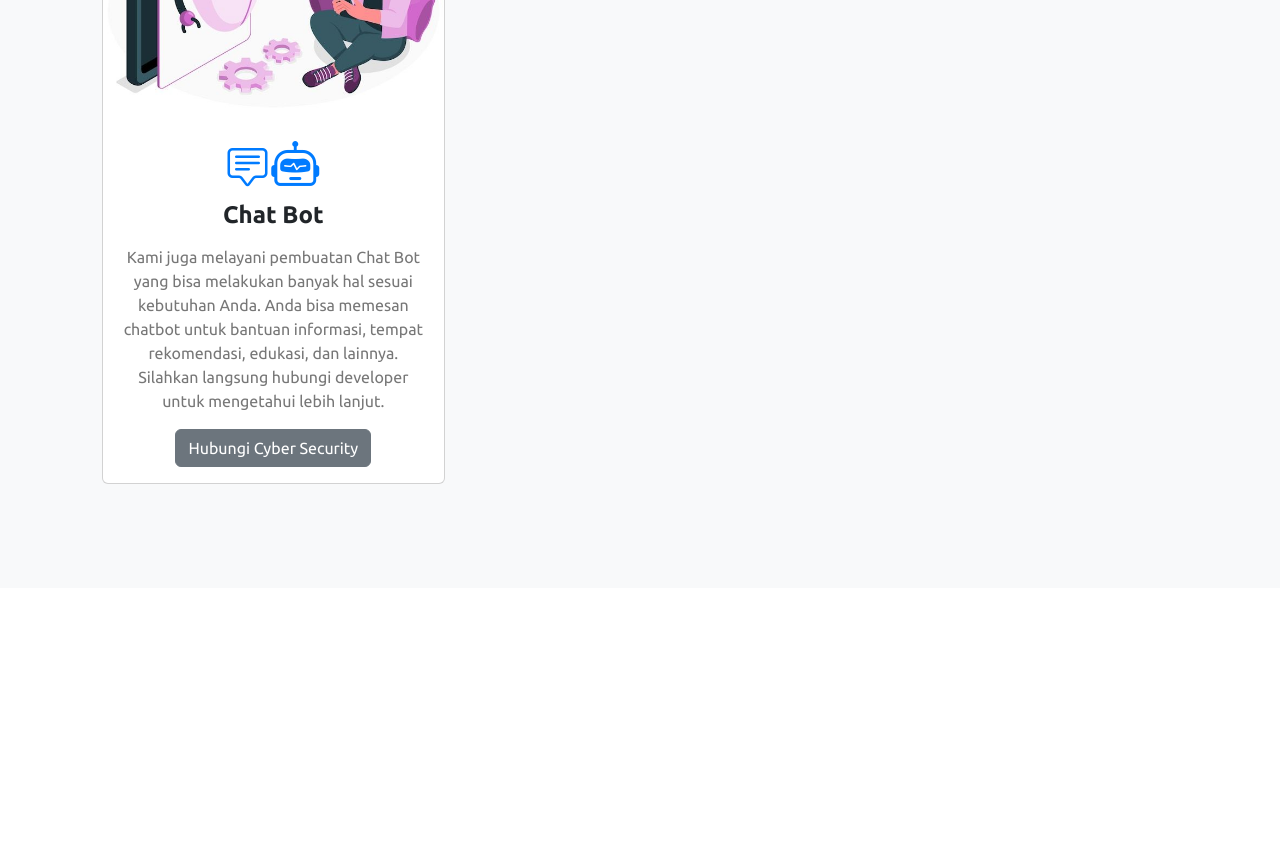
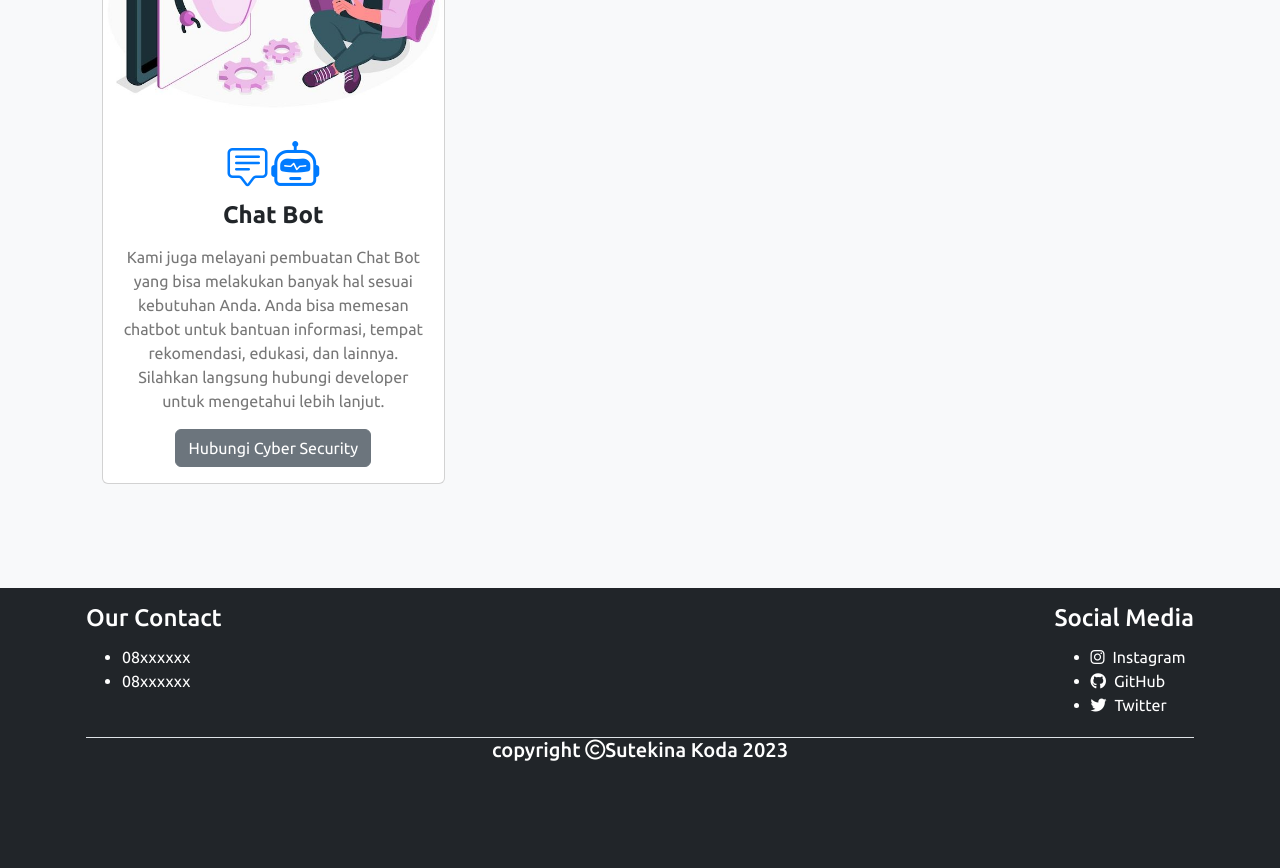
Before and after one commit to RepublikKode/SutekinaKoda, a plain HTML site: page pages/services.html in a window 1280 px wide. Shown: the part 2715-3583 px from the top of the page. Before the commit the page ends 3303 px from the top, so only its background shows below. Drawn offline with nearby package versions, Linux system fonts and the light colour scheme.

Commit message:
add footer to service and contact

```diff
--- a/pages/services.html
+++ b/pages/services.html
@@ -8,6 +8,8 @@
     <link rel="stylesheet" href="https://cdn.jsdelivr.net/npm/bootstrap-icons@1.10.5/font/bootstrap-icons.css" />
     <link href="https://cdn.jsdelivr.net/npm/bootstrap@5.3.0/dist/css/bootstrap.min.css" rel="stylesheet" integrity="sha384-9ndCyUaIbzAi2FUVXJi0CjmCapSmO7SnpJef0486qhLnuZ2cdeRhO02iuK6FUUVM" crossorigin="anonymous" />
     <link rel="stylesheet" href="../src/css/fonts.css" />
+    <!-- font awesome icons -->
+    <link rel="stylesheet" href="https://cdnjs.cloudflare.com/ajax/libs/font-awesome/6.4.0/css/all.min.css" integrity="sha512-iecdLmaskl7CVkqkXNQ/ZH/XLlvWZOJyj7Yy7tcenmpD1ypASozpmT/E0iPtmFIB46ZmdtAc9eNBvH0H/ZpiBw==" crossorigin="anonymous" referrerpolicy="no-referrer" />
     <style>
       .services-section {
         padding: 80px 0;
@@ -202,6 +204,46 @@
     </div>
     </section>
     <!-- section services end -->
+        <!-- Section Member End -->
+        <section id="footer" class="bg-dark" style="width: 100%; height:35vh;">
+          <footer class="container p-3">
+            <!-- Footer CTA Contact Start -->
+            <div class="d-flex justify-content-between flex-row border-bottom">
+              <!-- Whatsapp Start -->
+              <div>
+                <div>
+                  <h5 class="h4 text-white">Our Contact</h5>
+                </div>
+                <div class="p-1">
+                  <ul class="text-white">
+                    <li><a class="text-white text-decoration-none" href="#">08xxxxxx</a></li>
+                    <li><a class="text-white text-decoration-none" href="#">08xxxxxx</a></li>
+                  </ul>
+                </div>
+              </div>
+              <!-- Whatsapp End -->
+              <!-- Sosmed Start -->
+              <div>
+                <div>
+                  <h5 class="h4 text-white">Social Media</h5>
+                </div>
+                <div class="p-1">
+                  <ul class="text-white">
+                    <li><a href="#" class="text-white text-decoration-none d-flex flex-row gap-2 align-items-center"><i class="fa-brands fa-instagram"></i>Instagram</a></li>
+                    <li><a href="#" class="text-white text-decoration-none d-flex flex-row gap-2 align-items-center"><i class="fa-brands fa-github"></i>GitHub</a></li>
+                    <li><a href="#" class="text-white text-decoration-none d-flex flex-row gap-2 align-items-center"><i class="fa-brands fa-twitter"></i>Twitter</a></li>
+                  </ul>
+                </div>
+              </div>
+              <!-- Sosmed End -->
+            </div>
+            <!--  Footer CTA Contact End-->
+            <!-- Footer Reserve Start -->
+            <div class="d-flex justify-content-center">
+              <h5 class="text-white">copyright <i class="fa-regular fa-copyright"></i>Sutekina Koda 2023</h5>
+            </div>
+            <!-- Footer Reserve End -->
+          </footer>
     <script src="https://cdn.jsdelivr.net/npm/bootstrap@5.3.0/dist/js/bootstrap.bundle.min.js" integrity="sha384-geWF76RCwLtnZ8qwWowPQNguL3RmwHVBC9FhGdlKrxdiJJigb/j/68SIy3Te4Bkz" crossorigin="anonymous"></script>
   </body>
 </html>
```
Also changed, not shown: pages/contact.html (+40 -0 lines).
